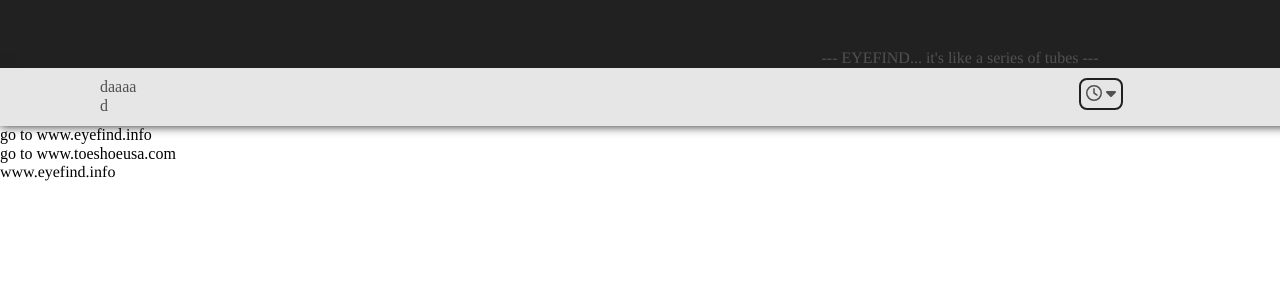
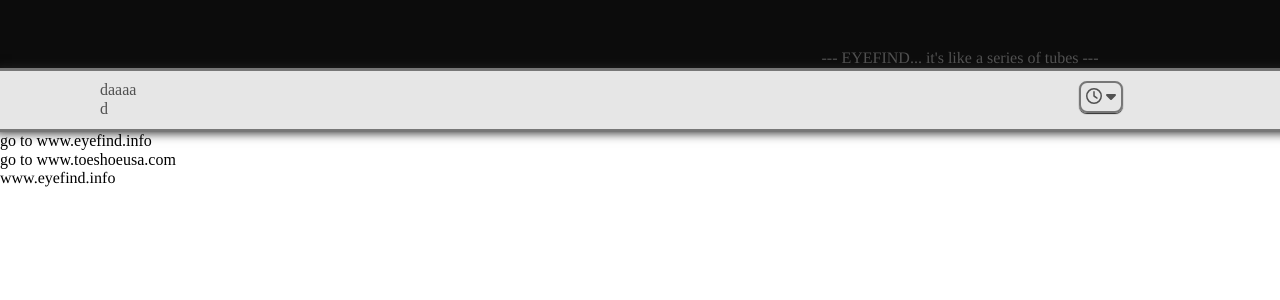
Before and after one commit to extoplasm/gta-internet, a React (Vite) app in the folder gta-internet-remake/: page / in a window 1280 px wide. Shown: the top 300 px of the page. Built offline with nearby package versions, Linux system fonts and the light colour scheme; a web font is replaced by a local one.

Commit message:
i hate styling

```diff
--- a/gta-internet-remake/src/components/header.css
+++ b/gta-internet-remake/src/components/header.css
@@ -2,10 +2,12 @@
     margin: 0;
     max-width: 1920px;
     min-width: 1920px;
-    --defblack: #212121;
+    --defblack: #0c0c0c;
     --deftext: #515151;
+    --defgrey: #cccccc;
     --defwhite: #e6e6e6;
     --accwhite: #ffffff;
+    --accblack: #2a2a2a;
     --accgrey: #777777;
 }
 
@@ -20,7 +22,10 @@
     color: var(--deftext);
     background-color: var(--defwhite);
     padding: 10px 100px;
-    box-shadow: var(--defblack) 0px 0px 10px;
+    box-shadow: var(--accblack) -5px 1px 10px;
+    border: 3px var(--accgrey) solid;
+    border-right: none;
+    border-left: none;
     display: flex;
     justify-content: space-between;
 }
@@ -30,20 +35,21 @@
 }
 
 #navbar > #history-button > #button-icon {
-    border: 2px var(--defblack) solid;
+    border: 2px var(--accgrey) solid;
+    box-shadow: var(--accblack) 0px 1px 1px;
     border-radius: 8px;
     padding: 3px;
 }
 
 #navbar > #history-button > #button-icon:hover {
-    border: 2px var(--accgrey) solid;
+    border: 2px var(--defgrey) solid;
     border-radius: 8px;
 }
 
-
 #navbar > #history-button > #dropdown-container {
     position: relative;
-    display: inline-block;
+    display: block;
+    margin: 5px 0;
     background-color: var(--accwhite);
 }
 
@@ -51,10 +57,10 @@
     display: none;
     position: absolute;
     width: 25vw;
-    box-shadow: var(--defblack) 1px 1px 5px;
+    box-shadow: var(--accblack) 2px 2px 5px;
     z-index: 1;
     background-color: var(--accwhite);
-    border: 2px var(--defblack) solid;
+    border: 1px var(--defblack) solid;
 }
 
 #navbar > #history-button > #dropdown-container > #dropdown button {
```
